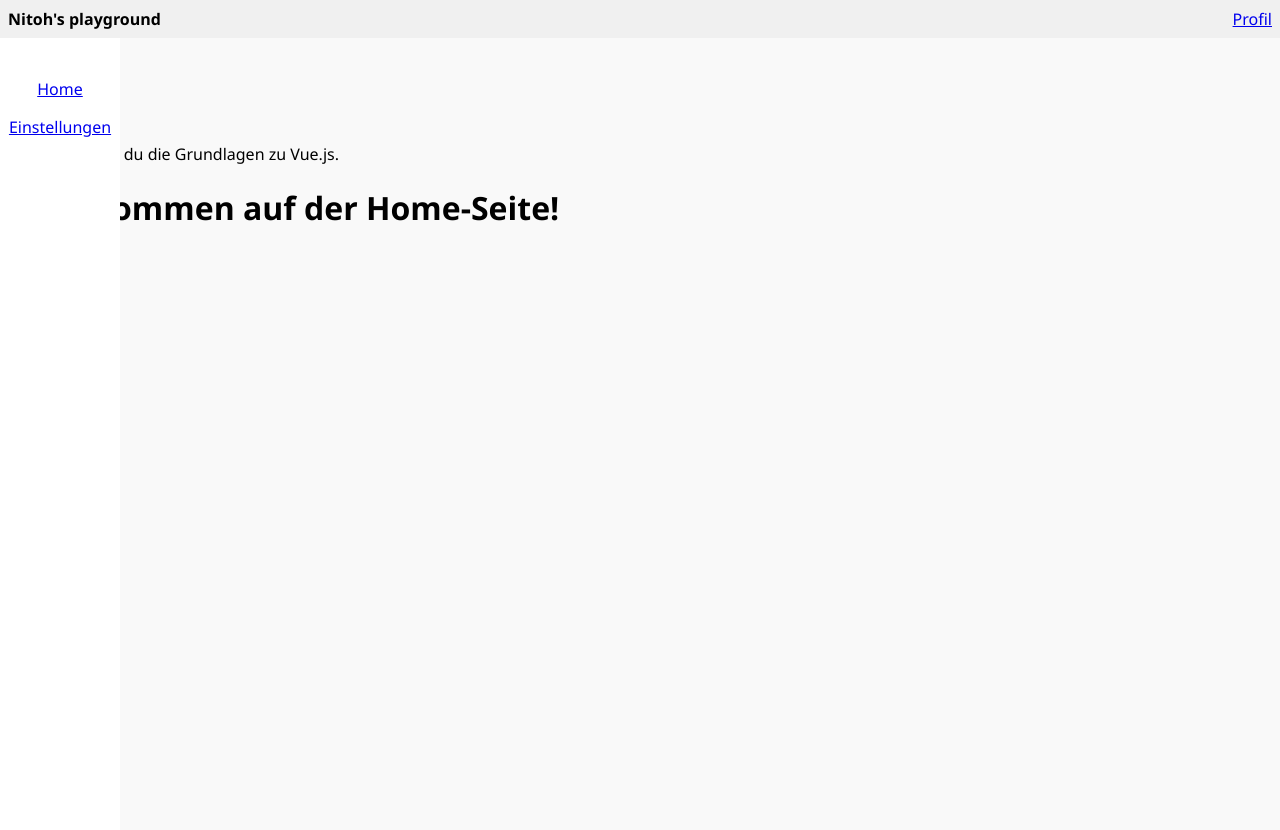
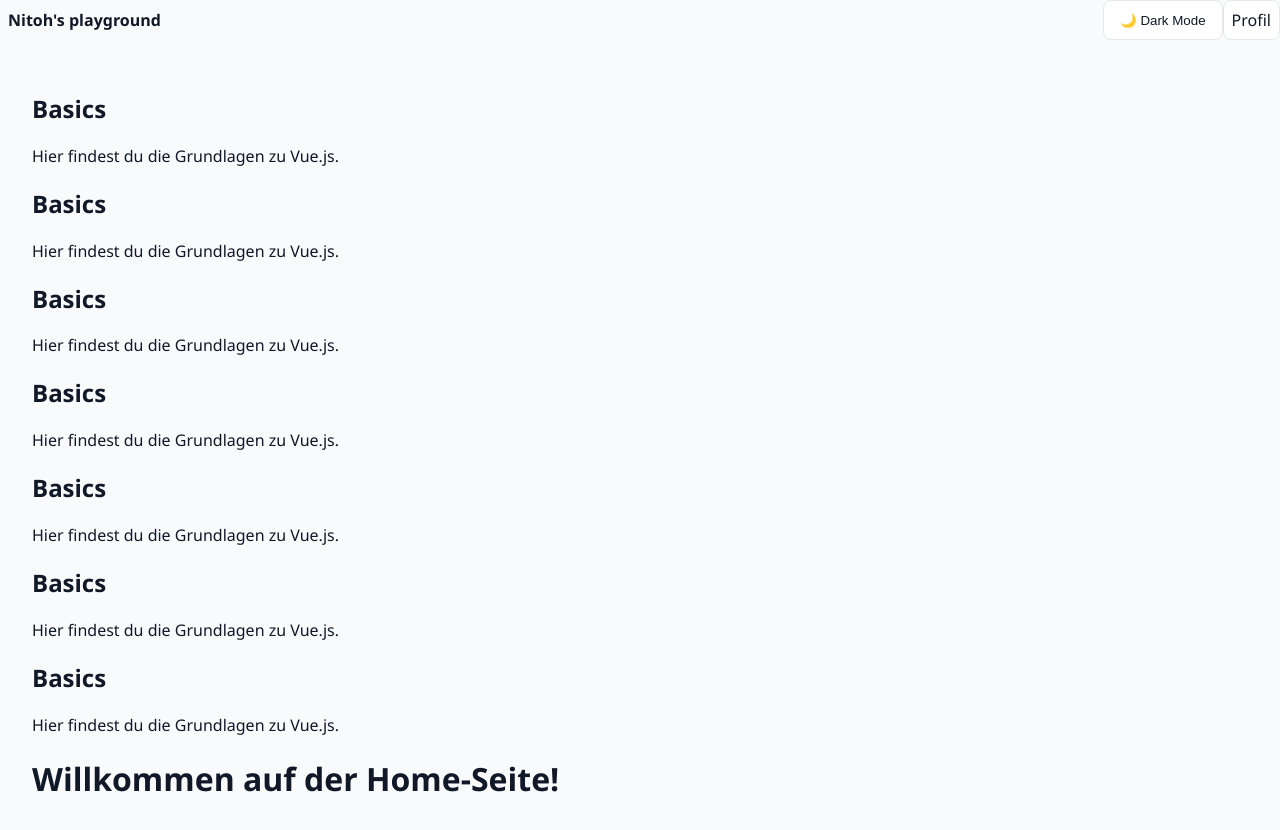
Before and after one commit to Nitoh/playground, a Vue app in the folder apps/basics/: page / in a window 1280 px wide. Shown: the top 830 px of the page. Built offline with nearby package versions, Linux system fonts and the light colour scheme.

Commit message:
menu + dark mode

```diff
--- a/apps/basics/src/App.vue
+++ b/apps/basics/src/App.vue
@@ -1,22 +1,36 @@
 <script setup>
 import Menu from './components/menu/Menu.vue';
-import Sidebar from './components/menu/Sidebar.vue';
 
 </script>
 
 <template>
-  <aside>
-    <Menu />
-  </aside>
+    <div class="main-layout">
+      <header class="page-header">
+        <Menu />
+     </header>
 
-  <div class="main-layout">
-
-     <Sidebar />
-      <main class="content-area">
-      <header class="page-header">
+     <!-- <Sidebar /> -->
+        <main class="content-area">
         <h2>Basics</h2>
         <p>Hier findest du die Grundlagen zu Vue.js.</p>
-      </header>
+
+        <h2>Basics</h2>
+        <p>Hier findest du die Grundlagen zu Vue.js.</p>
+
+        <h2>Basics</h2>
+        <p>Hier findest du die Grundlagen zu Vue.js.</p>
+
+        <h2>Basics</h2>
+        <p>Hier findest du die Grundlagen zu Vue.js.</p>
+
+        <h2>Basics</h2>
+        <p>Hier findest du die Grundlagen zu Vue.js.</p>
+
+        <h2>Basics</h2>
+        <p>Hier findest du die Grundlagen zu Vue.js.</p>
+
+        <h2>Basics</h2>
+        <p>Hier findest du die Grundlagen zu Vue.js.</p>
 
       <router-view />
     </main>
@@ -28,8 +42,15 @@ import Sidebar from './components/menu/Sidebar.vue';
 <style scoped>
 .main-layout {
   display: flex;
+  flex-direction: column;
   min-height: 100vh; /* Füllt die gesamte Bildschirmhöhe */
   width: 100%;
+}
+
+.page-header {
+  /* background-color: #f0f0f0; */
+  position: sticky;
+  top: 0;
 }
 
 .content-area {
@@ -44,6 +65,30 @@ body {
   font-family: 'Segoe UI', Tahoma, Geneva, Verdana, sans-serif;
   margin: 0;
   padding: 0;
-  background-color: #f9f9f9;
+  /* background-color: #f9f9f9; */
+  background-color: var(--bg-main);
+  color: var(--text-main);
+  transition: background-color 0.3s, color 0.3s; /* Sanfter Übergang */
 }
+
+/* Standard: Light Mode */
+:root {
+  --bg-main: #f9fafb;
+  --bg-surface: #ffffff;
+  --text-main: #111827;
+  --text-muted: #6b7280;
+  --border-color: #e5e7eb;
+  --accent: #3b82f6;
+}
+
+/* Dark Mode: Wird aktiv, wenn wir das Attribut setzen */
+[data-theme="dark"] {
+  --bg-main: #111827;
+  --bg-surface: #1f2937;
+  --text-main: #f3f4f6;
+  --text-muted: #9ca3af;
+  --border-color: #374151;
+  --accent: #60a5fa;
+}
+
 </style>
--- a/apps/basics/src/components/menu/Menu.vue
+++ b/apps/basics/src/components/menu/Menu.vue
@@ -1,8 +1,11 @@
 <template>
     <div class="container">
     <h4>Nitoh's playground</h4>
-    <nav>
+    <nav class="menu">
         <ul>
+            <button @click="toggleTheme" class="theme-btn">
+            {{ isDark ? '☀️ Light Mode' : '🌙 Dark Mode' }}
+            </button>
             <li><router-link to="/">Profil</router-link></li>
         </ul>
     </nav>
@@ -10,17 +13,58 @@
 
 </template>
 
+<script setup>
+import { ref, onMounted } from 'vue'
+
+const isDark = ref(false)
+
+const toggleTheme = () => {
+  isDark.value = !isDark.value
+  const theme = isDark.value ? 'dark' : 'light'
+
+  // Wir setzen das Attribut direkt am HTML-Tag
+  document.documentElement.setAttribute('data-theme', theme)
+
+  // Optional: In LocalStorage speichern, damit es beim Refresh bleibt
+  localStorage.setItem('user-theme', theme)
+}
+
+onMounted(() => {
+  // Beim Laden prüfen, ob der User eine Präferenz gespeichert hat
+  const savedTheme = localStorage.getItem('user-theme')
+  if (savedTheme === 'dark') {
+    isDark.value = true
+    document.documentElement.setAttribute('data-theme', 'dark')
+  }
+})
+</script>
+
 <style scoped>
+.theme-btn {
+  padding: 0.5rem 1rem;
+  border-radius: 8px;
+  border: 1px solid var(--border-color);
+  background: var(--bg-surface);
+  color: var(--text-main);
+  cursor: pointer;
+}
+
 .container {
     display: flex;
     justify-content: space-between;
     align-items: center;
-    background-color: #f0f0f0;
+    /* background-color: #f0f0f0; */
     padding: 0rem;
     margin: 0;
 }
 
-h4{
+.menu {
+    display: flex;
+    justify-content: center;
+    align-items: center;
+}
+
+h4 {
     margin: 0;
     padding: 0.5rem;
 }
@@ -32,8 +76,19 @@ ul {
     margin: 0rem;
 }
 
-li{
+li {
     cursor: pointer;
-    margin: 0 0.5rem;
+    /* margin: 0 0.5rem; */
+    padding: 0.5rem 0.5rem;
+    list-style: none;
+    border-radius: 8px;
+    border: 1px solid var(--border-color);
+    background: var(--bg-surface);
+    color: var(--text-main);
+}
+
+li a {
+    text-decoration: none;
+    color: inherit;
 }
 </style>
```
